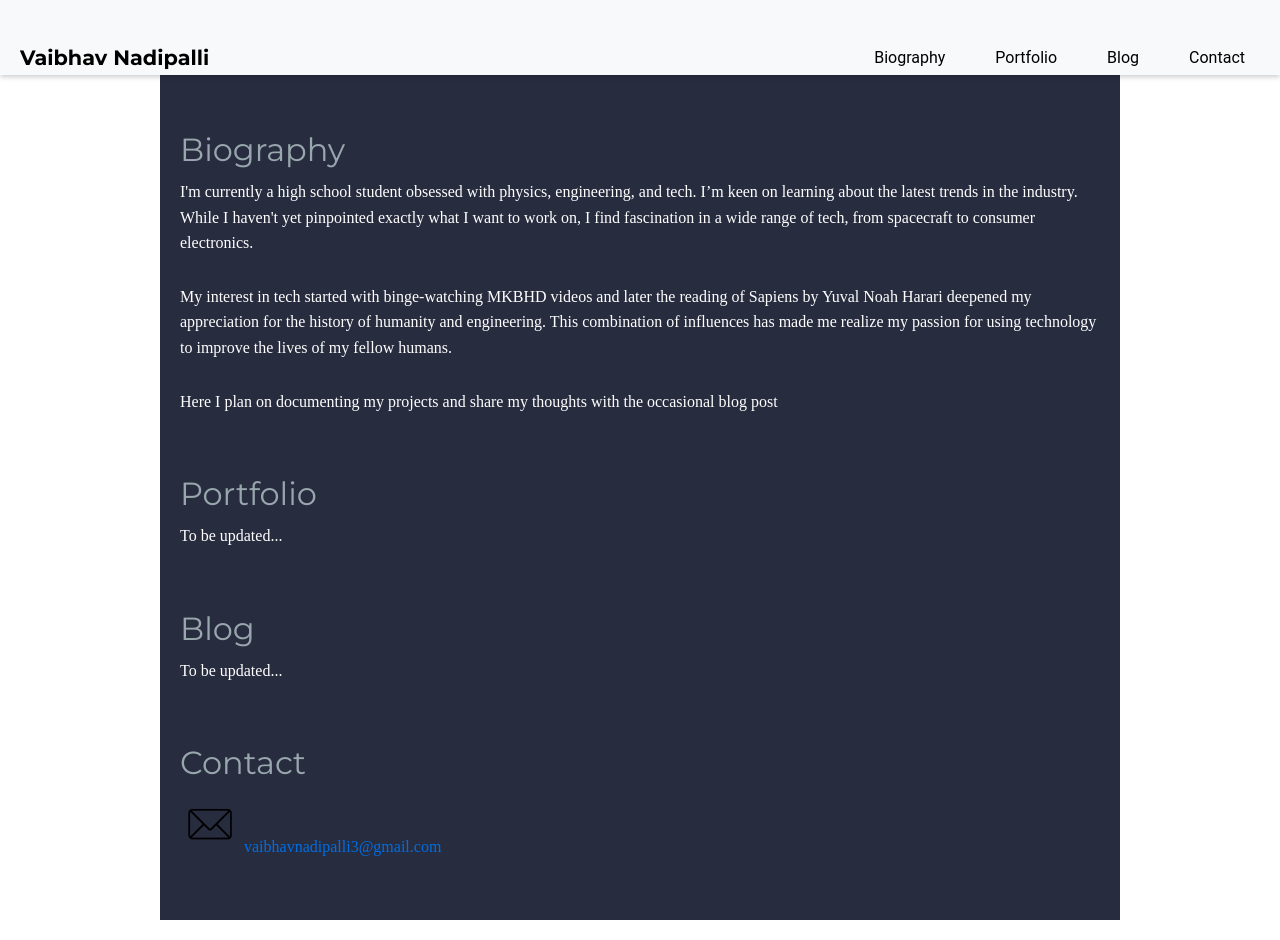
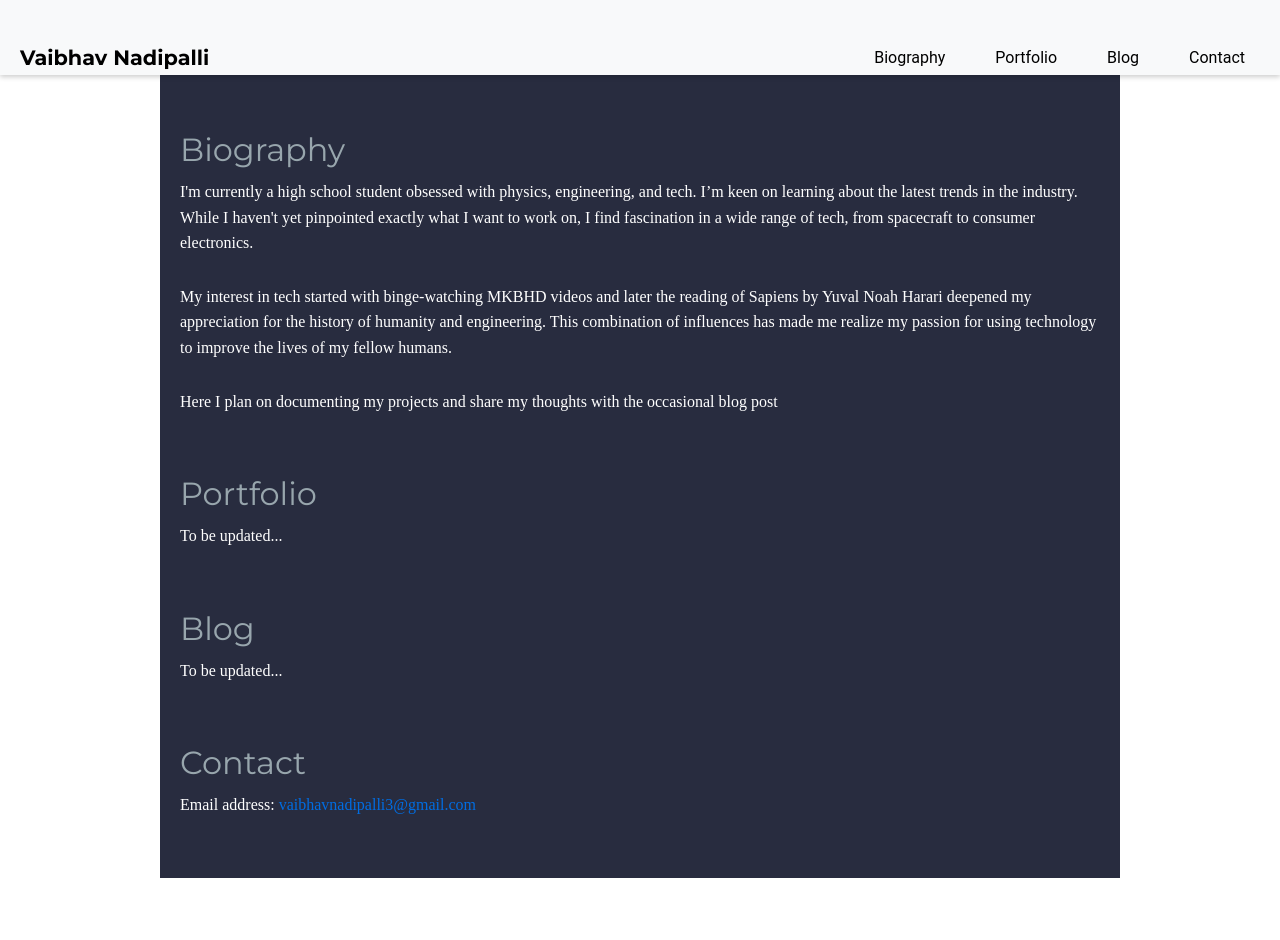
Before and after one commit to Vaibhav-Nadipalli/vaibhav-nadipalli.github.io, a Jekyll site: the page built from index.markdown, in a window 1280 px wide and 940 px high. Built offline with Jekyll 4.4.1, drawn with Linux system fonts in a browser that asks for light colours.

Commit message:
Update default.html

```diff
--- a/_layouts/default.html
+++ b/_layouts/default.html
@@ -32,7 +32,7 @@
             <br>
             <p>My interest in tech started with binge-watching MKBHD videos and later the reading of Sapiens by Yuval Noah Harari deepened my appreciation for the history of humanity and engineering. This combination of influences has made me realize my passion for using technology to improve the lives of my fellow humans.</p>
             <br>
-            <p> Here I plan on documenting my projects and share my thoughts with the occasional blog post</p>
+            <p>Here I plan on documenting my projects and share my thoughts with the occasional blog post</p>
         </section>
 
         <section id="portfolio">
@@ -48,7 +48,7 @@
         <section id="contact">
         <h2 class="section-title">Contact</h2>
         <p>
-            <img src="email-icon-white.png" alt="Email Icon" style="width: 60px; height: auto;">
+            Email address:
             <a href="mailto:vaibhavnadipalli3@gmail.com" style="text-decoration: none; color: #006DE2;">vaibhavnadipalli3@gmail.com</a>
         </p>
 </section>
```
